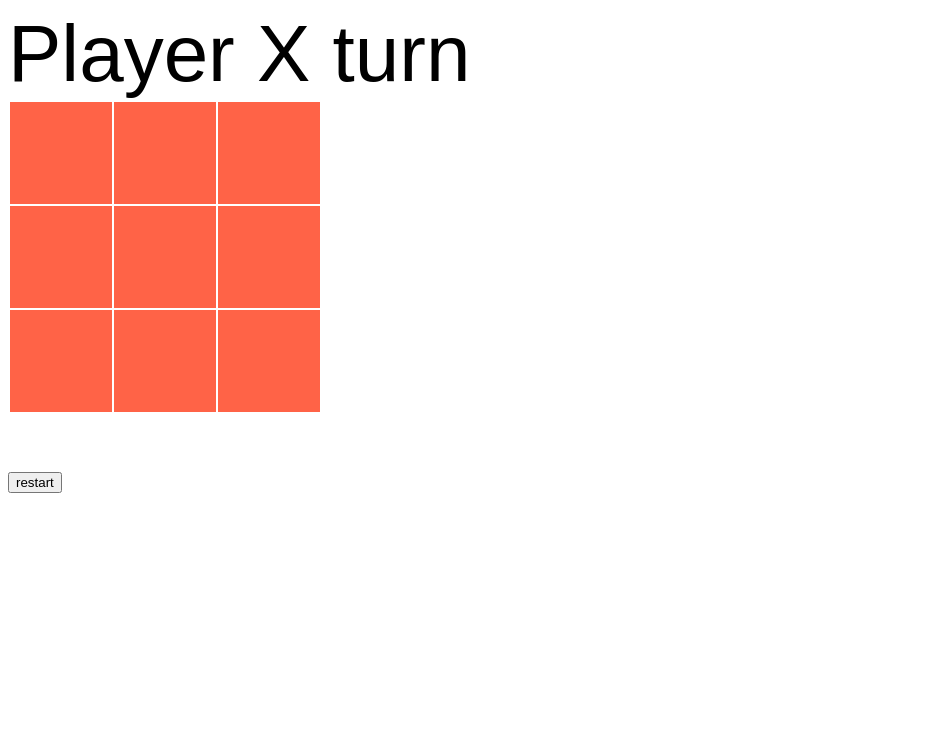
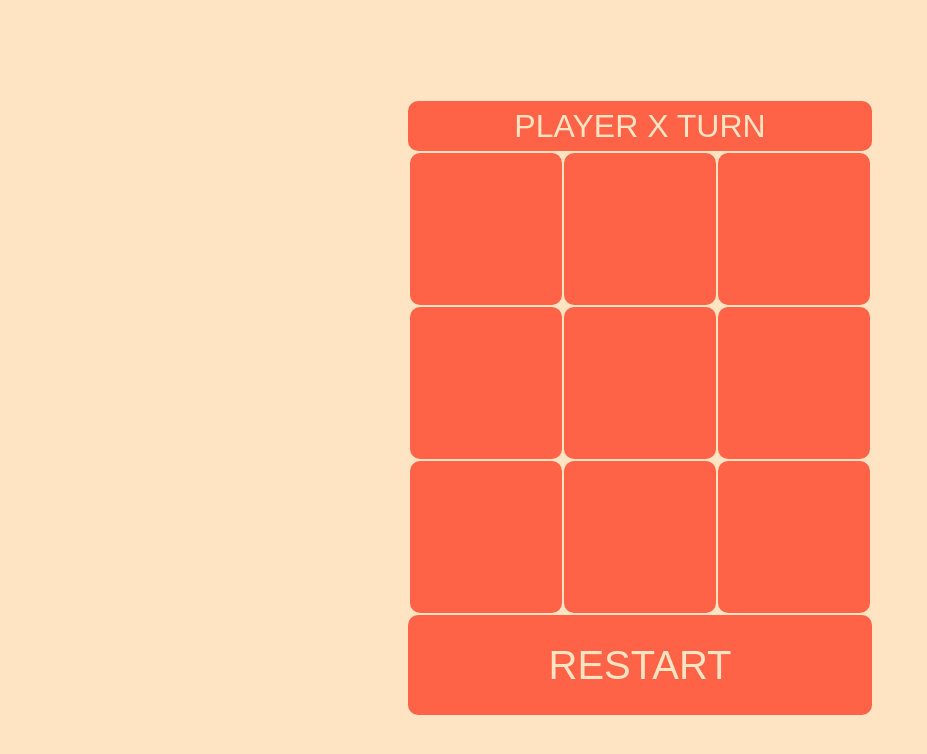
Before and after one commit to mehrdadazizkhani/Tic-Tac-Toe, a plain HTML site: page index.html in a window 1280 px wide. Shown: the whole page, without its empty margins (0-927 px from the left). Drawn offline with Linux system fonts and the light colour scheme.

Commit message:
graphic improved

```diff
--- a/index.html
+++ b/index.html
@@ -8,6 +8,7 @@
     <link rel="stylesheet" href="./styles.css">
 </head>
 <body>
+    <div class="container">
         <span class="player"></span>
         <table>
             <tbody>
@@ -29,6 +30,7 @@
             </tbody>
         </table>
         <button class="restart">restart</button>
+    </div>
     <script src="./script.js"></script>
 </body>
 </html>
--- a/script.js
+++ b/script.js
@@ -16,6 +16,7 @@ const conditions = [
 let playerSwitch = false
 let playerX = []
 let playerY = []
+let resultPattern = []
 
 
 for (let i = 0;i < 9; i++) {
@@ -30,9 +31,14 @@ function restartHandler () {
         cell[i].addEventListener("click", clickHandler)
     }
     playerTurn.innerText = `Player X turn`
+    restart.innerText = "restart"
+    playerSwitch = false
     playerX = []
     playerY = []
-    restart.innerText = "restart"
+    resultPattern = []
+    for (let i = 0; i < cell.length; i++) {
+        cell[i].className = ""
+    }
 }
 
 
@@ -42,11 +48,10 @@ function clickHandler (event) {
     event.target.removeEventListener("click", clickHandler)
     playerTurn.innerText = `Player ${playerSwitch ? "X" : "O"} turn`
     playerSwitch = !playerSwitch
-    event.target.innerText = playerSwitch ? "X" : "O"
+    event.target.innerHTML = playerSwitch ? "X" : "O"
     playerSwitch && playerX.push(Number(event.target.id))
     !playerSwitch && playerY.push(Number(event.target.id))
-    // console.log(playerX)
-    // console.log(playerY)
+
     if (playerX.length >= 3) {
         if (winCondition(playerX)) {
             for (let i = 0;i < 9; i++) {
@@ -65,6 +70,10 @@ function clickHandler (event) {
             restart.innerText = "next game"
         }
     }
+
+    for (let i = 0; i < resultPattern.length; i++) {
+        cell[resultPattern[i]-1].className = "result"
+    }
 }
 
 
@@ -74,9 +83,14 @@ function winCondition(player) {
     for (let i = 0; i < conditions.length; i++) {
         let result = []
         for (let j = 0; j < player.length; j++) {
-            conditions[i].includes(player[j]) ? result.push(true) : result.push(false)
+            conditions[i].includes(player[j]) && result.push(true)
         }
         result.filter(x => x==true).length >= 3 ? finalResult.push(true) : finalResult.push(false)
     }
+    for (let i = 0; i < finalResult.length; i++) {
+        if (finalResult[i]) {
+            resultPattern = conditions[i]
+        }
+    }
     return finalResult.filter(x => x==true).length > 0 && true
 }
--- a/styles.css
+++ b/styles.css
@@ -1,13 +1,59 @@
 body {
+    display: flex;
+    height: 100vh;
+    flex-direction: column;
+    align-items: center;
+    justify-content: center;
     font-family: Arial, Helvetica, sans-serif;
     font-size: 5rem;
+    background-color: bisque;
+    overflow: hidden;
+}
+
+.container {
+    display: flex;
+    flex-direction: column;
+    justify-content: center;
+    align-items: center;
+}
+
+.player {
+    display: flex;
+    justify-content: center;
+    align-items: center;
+    font-size: 2rem;
+    text-transform: uppercase;
+    background-color: tomato;
+    width: 100%;
+    border-radius: 10px;
+    height: 50px;
+    color: bisque;
 }
 
 td {
     cursor: pointer;
-    width: 100px;
-    height: 100px;
+    width: 150px;
+    height: 150px;
     background-color: tomato;
     text-align: center;
-    color: white;
+    color: bisque;
+    border-radius: 10px;
+    font-size: 150%;
 }
+
+.restart {
+    width: 100%;
+    height: 100px;
+    border-radius: 10px;
+    border: none;
+    background-color: tomato;
+    font-size: 50%;
+    color: bisque;
+    text-transform: uppercase;
+    cursor: pointer;
+}
+
+
+.result {
+    color: black;
+}
```
Lines whose indentation alone changed are shown as unchanged.
